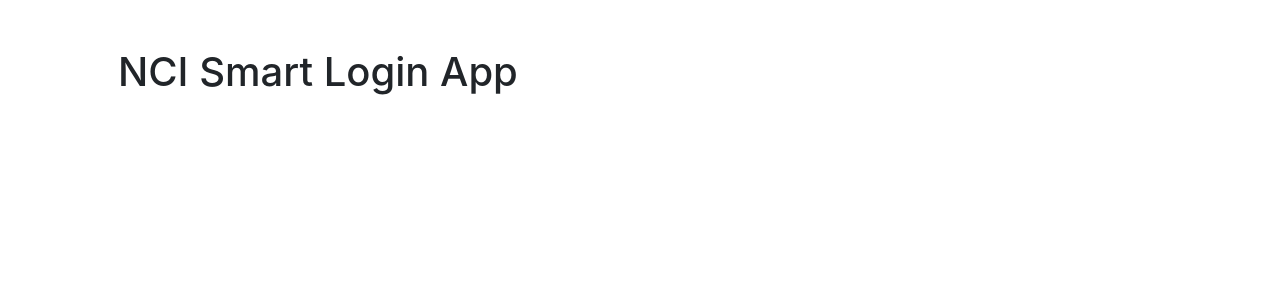
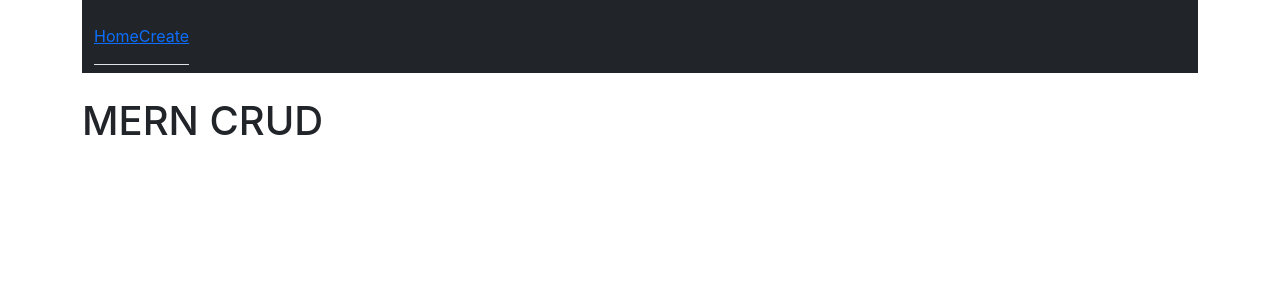
Before and after one commit to Mad-cyber/Secure_App_Project, a React (Create React App) app in the folder client/: page / in a window 1280 px wide. Shown: the top 300 px of the page. Built offline with nearby package versions, Linux system fonts and the light colour scheme.

Commit message:
added Navbar

```diff
--- a/client/src/App.js
+++ b/client/src/App.js
@@ -1,12 +1,12 @@
 import React from 'react';
+import Nav from './Nav';
 
 const App = () => (
-
-<div className="container p-5">
-  <h1> NCI Smart Login App</h1>
-
-</div>
-
+    <div className="container pb-5">
+        <Nav />
+        <br />
+        <h1>MERN CRUD</h1>
+    </div>
 );
 
 export default App;
--- a/client/src/Create.js
+++ b/client/src/Create.js
@@ -1,5 +1,6 @@
 import React, { useState } from 'react';
 import axios from 'axios';
+import Nav from './Nav';
 
 
 const Create = () => {
@@ -51,7 +52,8 @@ const Create = () => {
 
     return (
 
-        <div className="container p-5">
+        <div className="container pb-5">
+            <Nav/>
             <h1> Create Blog Post</h1>
             <br />
             <form onSubmit={handleSubmit}>
--- /dev/null
+++ b/client/src/Nav.js
@@ -0,0 +1,24 @@
+import React from 'react';
+import { Link } from 'react-router-dom';
+
+const Nav = () => (
+    <nav class="navbar navbar-dark bg-dark">
+        <div class="container-fluid">
+            <ul className="nav nav-tabs">
+                <li class="nav-item pr-3 pt-3 pb-3">
+                <Link to="/">Home</Link>
+                </li>
+                <br/>
+
+                <li className="nav-item pr-3 pt-3 pb-3">
+                    <Link to="/create">Create</Link>
+                </li>
+            </ul>
+        </div>
+
+    </nav>
+);
+
+
+
+export default Nav;
```
Also changed, not shown: 1 other file (tests, documents, lock files or other folders).
